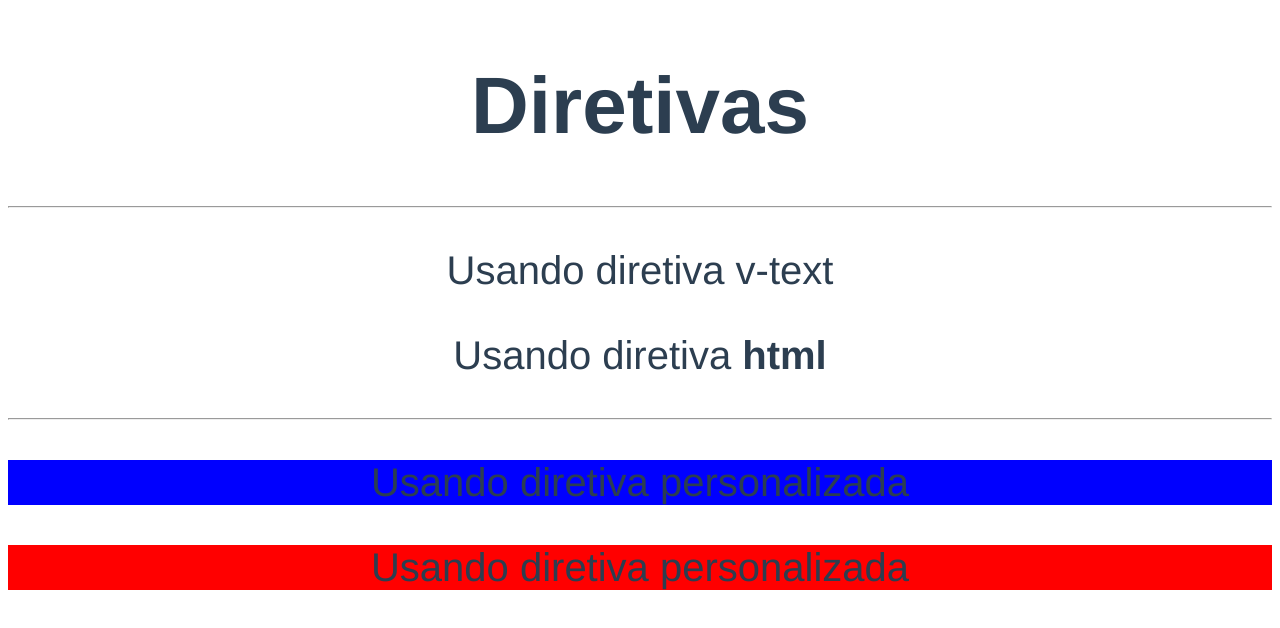
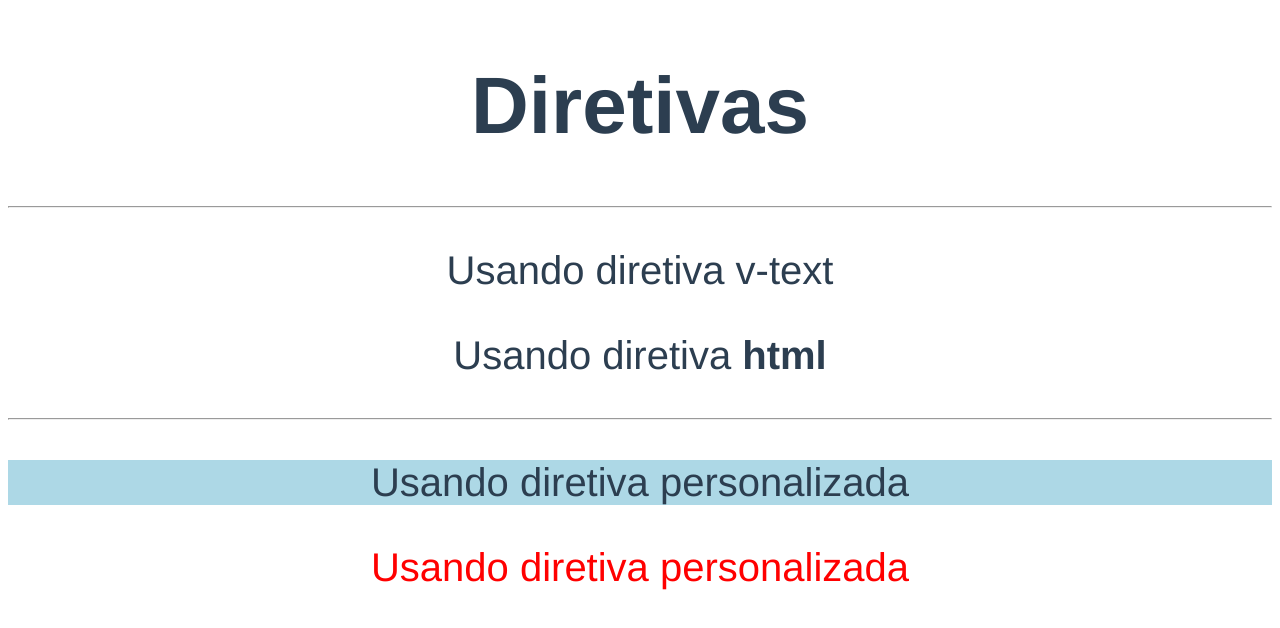
Before and after one commit to allangadelha/curso-vuejs2, a Vue app in the folder sessao-12-diretivas/diretivas-exercicios/: page / in a window 1280 px wide. Shown: the top 628 px of the page. Built offline with nearby package versions, Linux system fonts and the light colour scheme.

Commit message:
sessão 12: passando argumento para diretiva personalizada

```diff
--- a/sessao-12-diretivas/diretivas-exercicios/src/App.vue
+++ b/sessao-12-diretivas/diretivas-exercicios/src/App.vue
@@ -5,7 +5,7 @@
 		<p v-text="'Usando diretiva v-text'"></p>
 		<p v-html="'Usando diretiva <strong>html</strong>'"></p>
 		<hr>
-		<p v-destaque="'blue'">Usando diretiva personalizada</p>
+		<p v-destaque:fundo="'lightblue'">Usando diretiva personalizada</p>
 		<p v-destaque="cor">Usando diretiva personalizada</p>
 	</div>
 </template>
--- a/sessao-12-diretivas/diretivas-exercicios/src/main.js
+++ b/sessao-12-diretivas/diretivas-exercicios/src/main.js
@@ -6,7 +6,12 @@
 Vue.directive('destaque', {
 	bind(el, binding, vnode) {
 		// el.style.backgroundColor = 'lightgreen'
-		el.style.backgroundColor = binding.value
+
+		if(binding.arg === 'fundo'){
+			el.style.backgroundColor = binding.value
+		}else {
+			el.style.color = binding.value
+		}
 	}
 })
 
```
